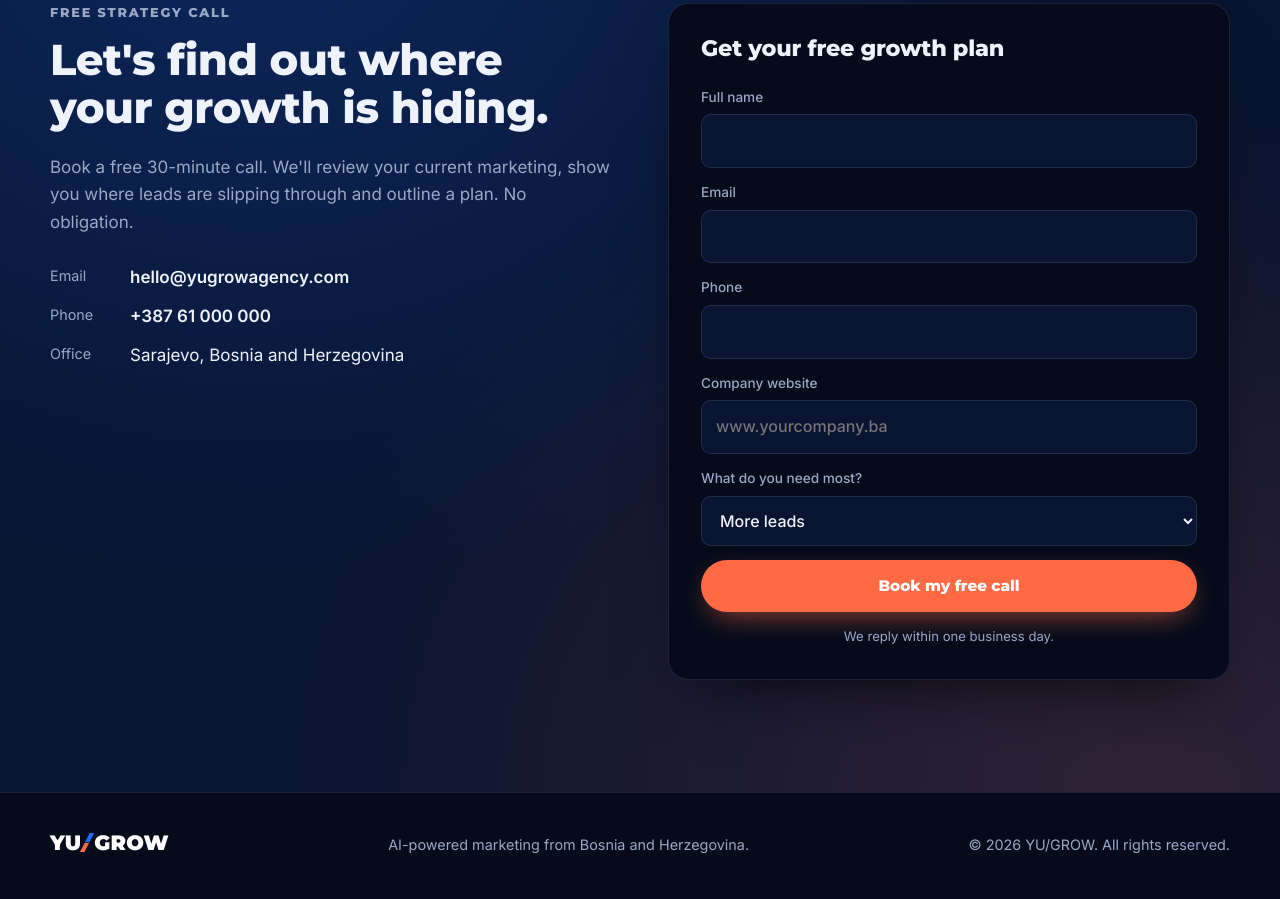
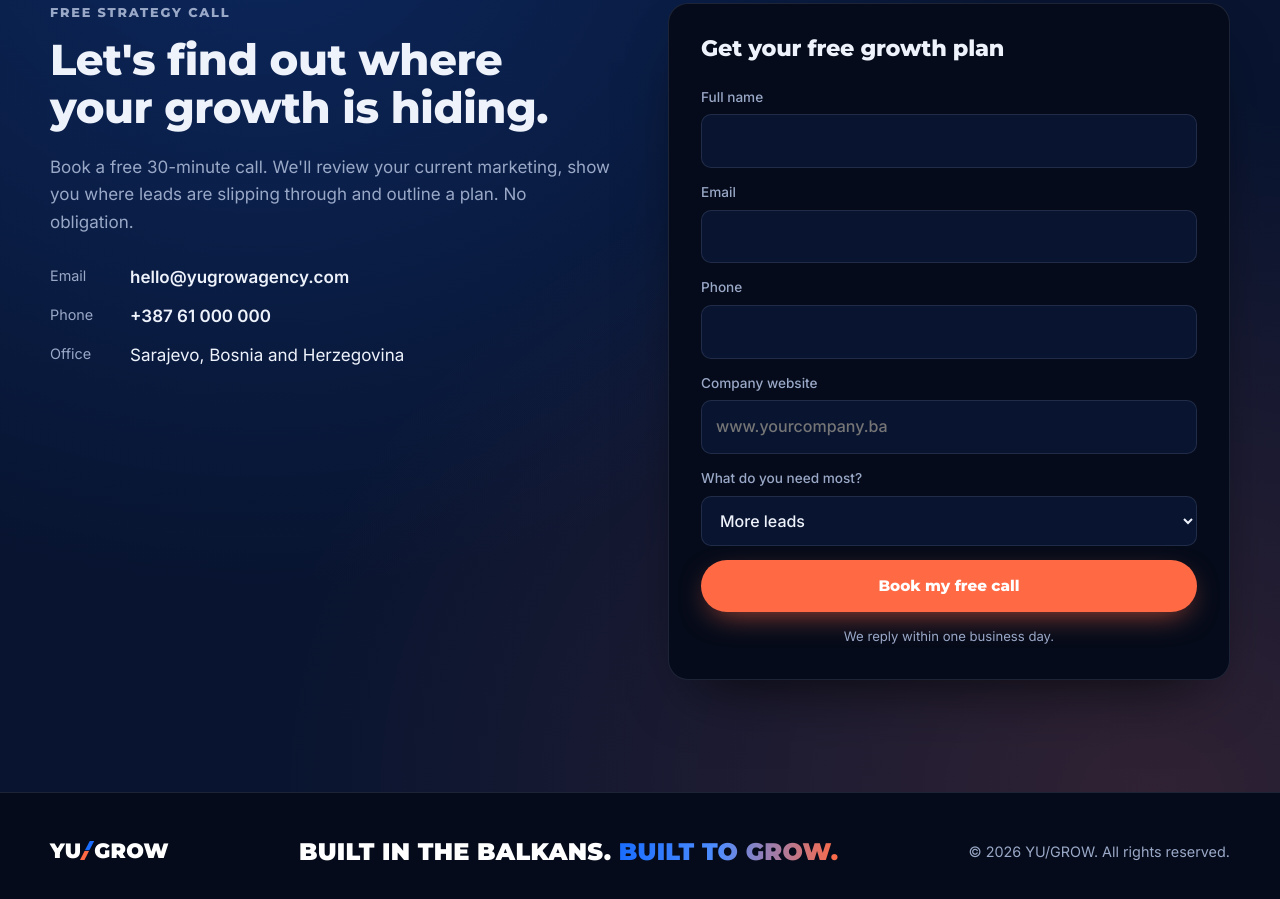
Before and after one commit to edvindulas/yugrow-website, a plain HTML site: page index.html in a window 1280 px wide. Shown: the part 6472-7371 px from the top of the page. Drawn offline with Linux system fonts and the light colour scheme.

Commit message:
Footer: bolder tagline
Co-Authored-By: Claude Opus 5.5 <noreply@anthropic.com>
Claude-Session: https://claude.ai/code/session_015aYoAv7ffzFsaKetB2RDDS

```diff
--- a/index.html
+++ b/index.html
@@ -344,7 +344,7 @@
       <a href="#top" class="logo logo-sm" aria-label="YU/GROW home">
         <span>YU</span><svg class="logo-slash" viewBox="0 0 198 264" aria-hidden="true"><path d="M136 0H198L131 130H69Z" fill="#1a6dff"/><path d="M64 140H126L62 264H0Z" fill="#ff6a45"/></svg><span>GROW</span>
       </a>
-      <p>AI-powered marketing from Bosnia and Herzegovina.</p>
+      <p class="footer-tagline">Built in the Balkans. <span class="grad" style="white-space:nowrap">Built to grow.</span></p>
       <p class="copy">© <span id="year">2026</span> YU/GROW. All rights reserved.</p>
     </div>
   </footer>
--- a/styles.css
+++ b/styles.css
@@ -241,6 +241,7 @@ p { margin: 0 0 1em; }
 .footer { padding: 40px 0; border-top: 1px solid var(--line); }
 .footer-inner { display: flex; flex-wrap: wrap; align-items: center; justify-content: space-between; gap: 12px 24px; }
 .footer p { margin: 0; color: var(--muted); font-size: .9rem; }
+.footer .footer-tagline { font-family: var(--font-head); font-weight: 900; font-size: clamp(1.1rem, 2.2vw, 1.5rem); text-transform: uppercase; letter-spacing: .01em; color: #fff; }
 
 /* ===== Reveal animation ===== */
 .reveal { opacity: 0; transform: translateY(24px); transition: opacity .7s ease, transform .7s ease; }
```
